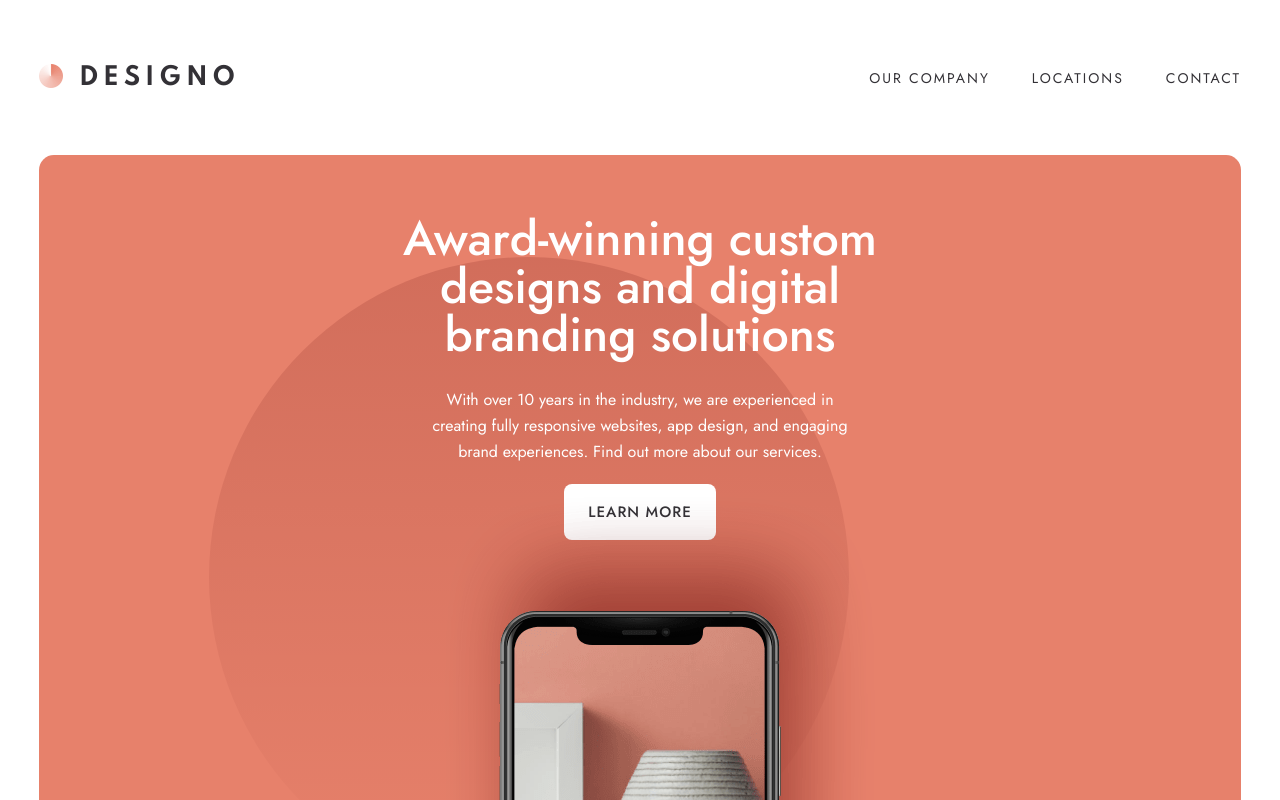
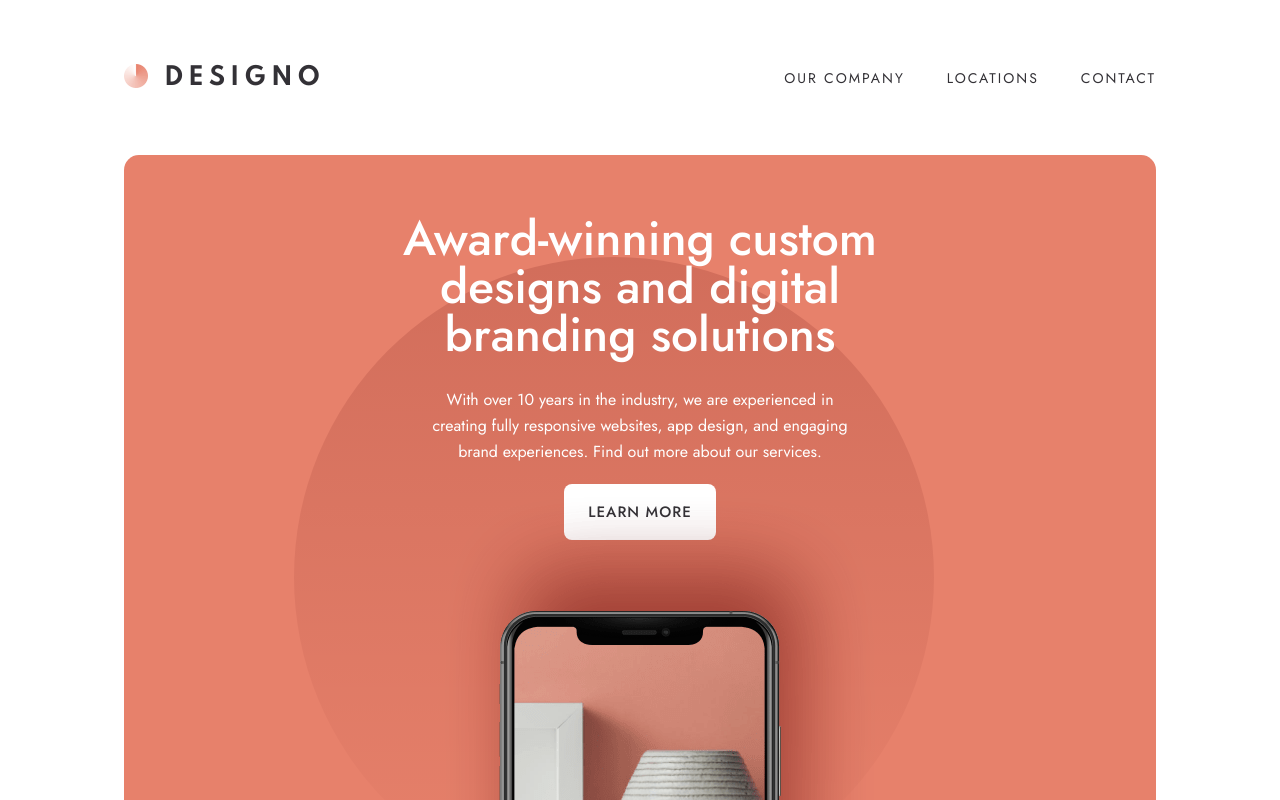
Before and after one commit to g-akca/designo, a React (Vite) app: page / in a window 1280 px wide. Shown: the top 800 px of the page. Built offline with nearby package versions, Linux system fonts and the light colour scheme.

Commit message:
Fix layout alignment in App component for consistent styling

```diff
--- a/src/App.tsx
+++ b/src/App.tsx
@@ -17,7 +17,7 @@ function App() {
         <div className="fixed inset-0 z-40 bg-black/50 tablet:hidden" />
       )}
 
-      <div className="flex flex-col gap-16 tablet:pt-16 tablet:px-9.75 desktop:px-0 desktop:self-center desktop:max-w-277.5">
+      <div className="flex flex-col gap-16 w-full max-w-277.5 self-center tablet:pt-16 tablet:px-9.75 desktop:px-0">
         <Header
           isMenuOpen={isMenuOpen}
           openMenu={() => setIsMenuOpen(true)}
```
